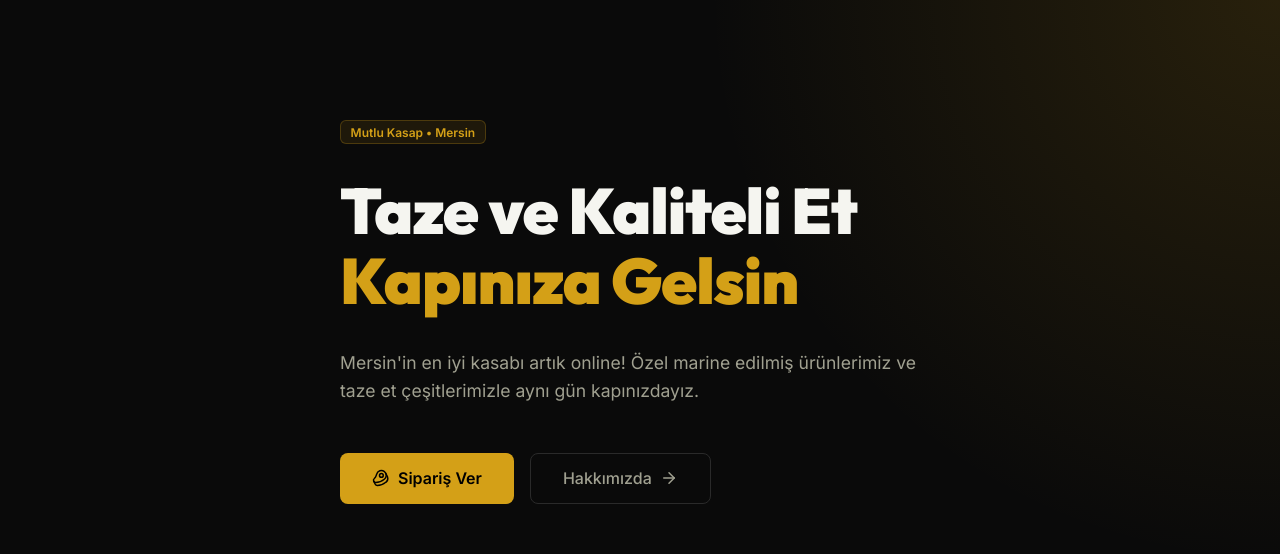
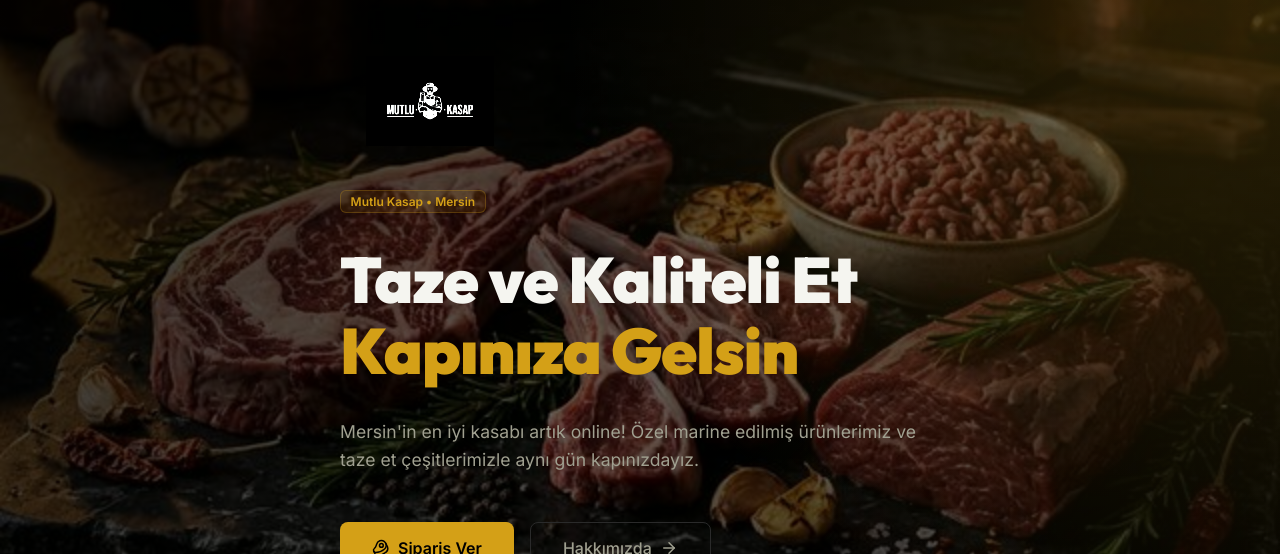
Before and after one commit to mergenyuzgec/kasapweb, a Next.js app: page / in a window 1280 px wide. Shown: the part 80-634 px from the top of the page. Built offline with nearby package versions, Linux system fonts and the light colour scheme; no server answers; the database is empty.

Commit message:
feat: hero section arka plan gorseli ve logo eklendi

```diff
--- a/src/app/(main)/layout.tsx
+++ b/src/app/(main)/layout.tsx
@@ -28,9 +28,8 @@ export default function MainLayout({ children }: { children: React.ReactNode })
           <div>
             <h4 style={{ fontSize: '1rem', fontWeight: 700, marginBottom: '1rem' }}>İletişim</h4>
             <ul style={{ listStyle: 'none', padding: 0, display: 'flex', flexDirection: 'column', gap: '0.5rem' }}>
-              <li style={{ color: 'var(--text-secondary)', fontSize: '0.9rem' }}>Yenişehir Mahallesi No: 123<br/>Mersin</li>
-              <li style={{ color: 'var(--text-secondary)', fontSize: '0.9rem' }}>Tel: 0555 555 55 55</li>
-              <li style={{ color: 'var(--text-secondary)', fontSize: '0.9rem' }}>E-posta: bilgi@mutlukasap.com</li>
+              <li style={{ color: 'var(--text-secondary)', fontSize: '0.9rem' }}> Viranşehir, Cengiz Topel Cd. Atay Sitesi altı b blok, 33200 Mezitli/Mersin<br />Mersin/Mezitli</li>
+              <li style={{ color: 'var(--text-secondary)', fontSize: '0.9rem' }}>Tel: (0324) 359 33 27</li>
             </ul>
           </div>
         </div>
--- a/src/app/(main)/page.tsx
+++ b/src/app/(main)/page.tsx
@@ -1,4 +1,5 @@
 import Link from 'next/link';
+import Image from 'next/image';
 import { ArrowRight, Beef, Truck, Clock, Flame } from 'lucide-react';
 import ProductCard from '@/components/ProductCard';
 import { createClient } from '@/lib/supabase';
@@ -25,11 +26,48 @@ export default async function HomePage() {
           minHeight: '80vh',
           display: 'flex',
           alignItems: 'center',
-          background: 'radial-gradient(circle at top right, rgba(212, 160, 23, 0.15), transparent 40%)',
+          position: 'relative',
+          overflow: 'hidden',
           padding: '4rem 0',
         }}
       >
-        <div className="container" style={{ display: 'flex', flexDirection: 'column', gap: '2rem', maxWidth: '800px' }}>
+        {/* Background Image */}
+        <Image
+          src="/hero-bg.png"
+          alt="Mutlu Kasap"
+          fill
+          priority
+          style={{ objectFit: 'cover', objectPosition: 'center' }}
+          quality={90}
+        />
+        {/* Dark Overlay */}
+        <div style={{
+          position: 'absolute',
+          inset: 0,
+          background: 'linear-gradient(135deg, rgba(0,0,0,0.85) 0%, rgba(0,0,0,0.6) 50%, rgba(0,0,0,0.75) 100%)',
+          zIndex: 1,
+        }} />
+        {/* Gold accent glow */}
+        <div style={{
+          position: 'absolute',
+          inset: 0,
+          background: 'radial-gradient(circle at top right, rgba(212, 160, 23, 0.2), transparent 50%)',
+          zIndex: 2,
+        }} />
+
+        <div className="container" style={{ display: 'flex', flexDirection: 'column', gap: '2rem', maxWidth: '800px', position: 'relative', zIndex: 3 }}>
+          {/* Logo */}
+          <div style={{ marginBottom: '0.5rem' }}>
+            <Image
+              src="/logo.png"
+              alt="Mutlu Kasap Logo"
+              width={180}
+              height={90}
+              style={{ objectFit: 'contain', filter: 'invert(1) brightness(2)' }}
+              priority
+            />
+          </div>
+
           <div style={{ display: 'inline-block' }}>
             <span className="tag">Mutlu Kasap • Mersin</span>
           </div>
```
Also changed, not shown: public/hero-bg.png (added).
